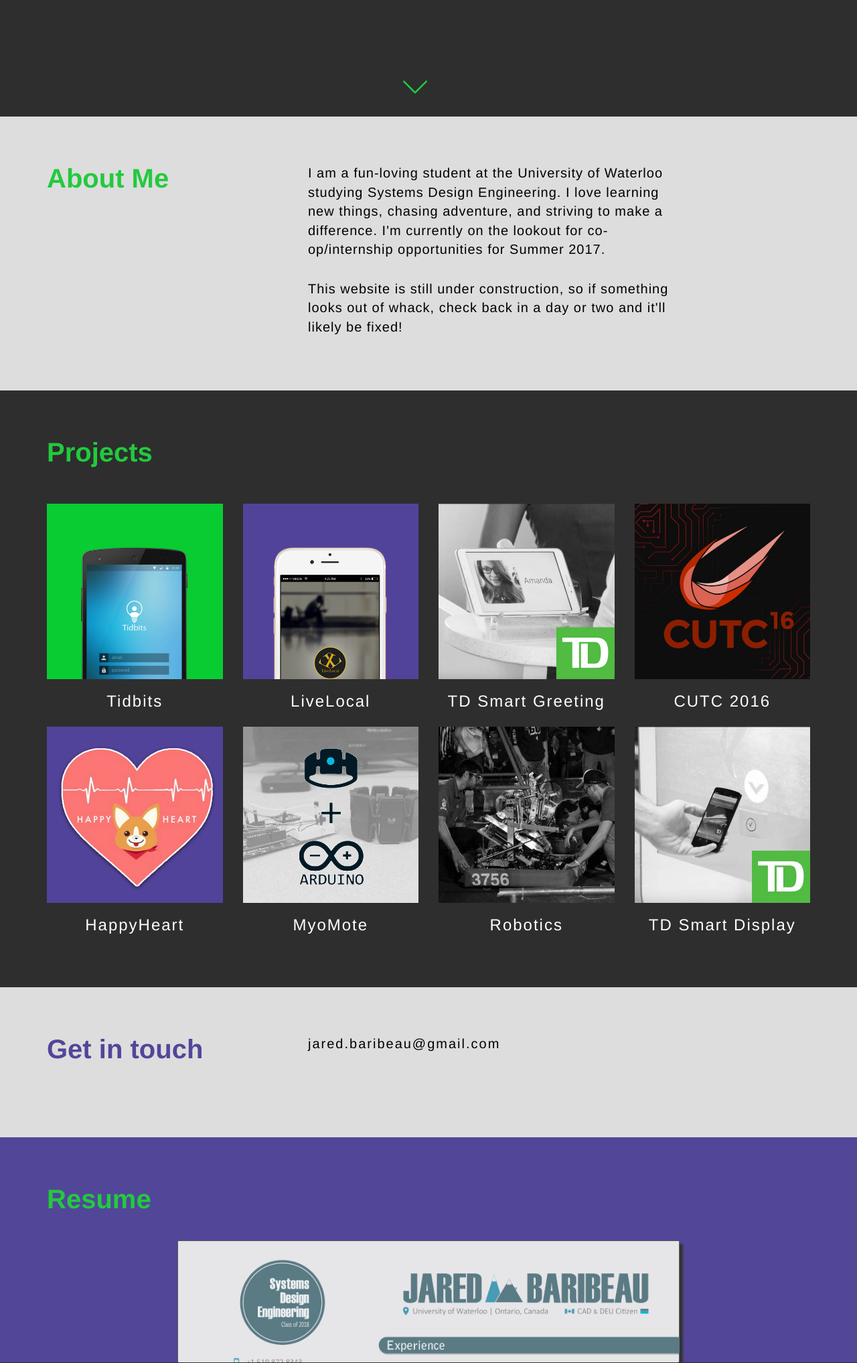
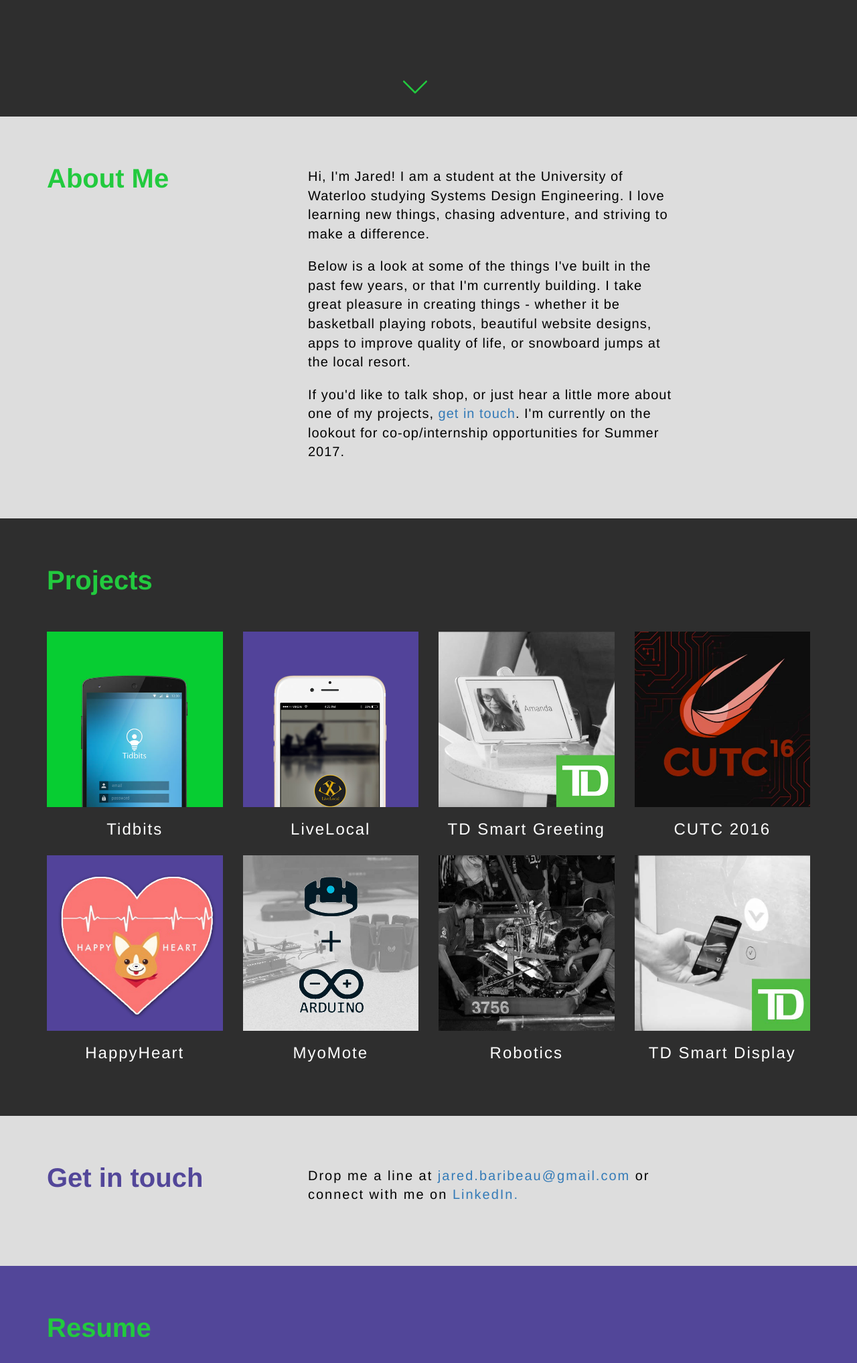
Before and after one commit to Jaribeau/jaribeau.github.io, a PHP site: page / in a window 1280 px wide. Shown: the part 626-2661 px from the top of the page at 67% size. Run offline with PHP 8.4, Linux system fonts and the light colour scheme.

Commit message:
Updated bio and tweaked some styles

```diff
--- a/css/main.css
+++ b/css/main.css
@@ -11,6 +11,8 @@ p {
 	/*color: #787878;*/
 	color: #000;
 	letter-spacing: 1px;
+	padding-top: 5px;
+	padding-bottom: 5px;
 }
 
 h1 {
--- a/index.html
+++ b/index.html
@@ -40,9 +40,11 @@
 					<h1>About Me</h1>
 				</div>
 				<div class="col-sm-6">
-					<p>I am a fun-loving student at the University of Waterloo studying Systems Design Engineering. I love learning new things, chasing adventure, and striving to make a difference. I'm currently on the lookout for co-op/internship opportunities for Summer 2017.</p>
-					<br>
-					<p>This website is still under construction, so if something looks out of whack, check back in a day or two and it'll likely be fixed!</p>
+					<p>Hi, I'm Jared! I am a student at the University of Waterloo studying Systems Design Engineering. I love learning new things, chasing adventure, and striving to make a difference.</p>
+
+					<p>Below is a look at some of the things I've built in the past few years, or that I'm currently building. I take great pleasure in creating things - whether it be basketball playing robots, beautiful website designs, apps to improve quality of life, or snowboard jumps at the local resort. </p>
+
+					<p>If you'd like to talk shop, or just hear a little more about one of my projects, <a href="#contact">get in touch</a>. I'm currently on the lookout for co-op/internship opportunities for Summer 2017.</p>
 				</div>
 			</div>
 		</div>
@@ -334,7 +336,7 @@
 					<h1>Get in touch</h1>
 				</div>
 				<div class="col-sm-6">
-					<p>jared.baribeau@gmail.com</p>
+					<p>Drop me a line at <a href= "mailto:jared.baribeau@gmail.com">jared.baribeau@gmail.com</a> or connect with me on <a href="https://www.linkedin.com/in/jaredbaribeau">LinkedIn.</a> </p>
 				</div>
 			</div>
 		</div>
```
